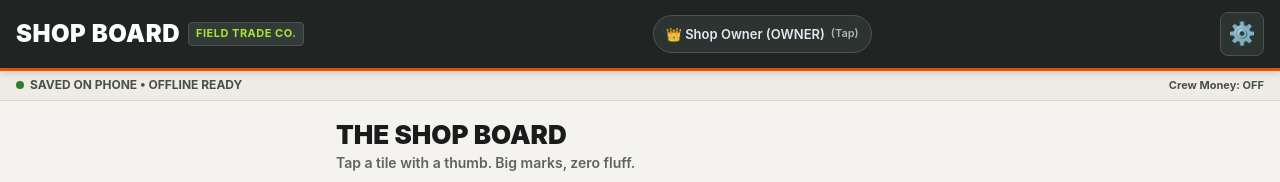
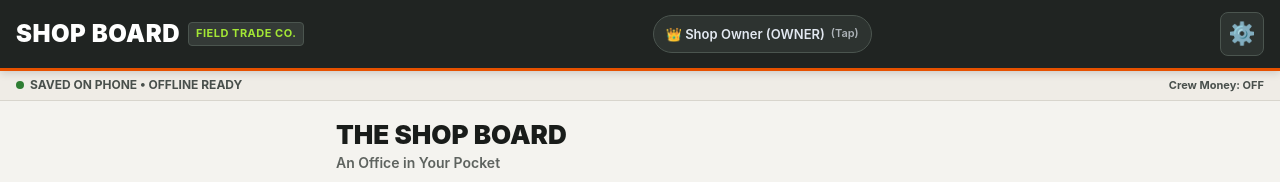
Before and after one commit to Hexabus/shop-board, a plain HTML site: page index.html in a window 1280 px wide. Shown: the top 182 px of the page. Drawn offline with Linux system fonts and the light colour scheme.

Commit message:
Header slogan change

```diff
--- a/index.html
+++ b/index.html
@@ -631,7 +631,7 @@
     <!-- HARDCODED INITIAL SCREEN SO IT NEVER RENDERS BLANK -->
     <div style="margin-bottom: 12px;">
       <h2 style="font-family: var(--font-display); font-size: 26px; font-weight: 900; text-transform: uppercase;">THE SHOP BOARD</h2>
-      <div style="font-size: 14px; color: var(--text-muted); font-weight: 600;">Tap a tile with a thumb. Big marks, zero fluff.</div>
+      <div style="font-size: 14px; color: var(--text-muted); font-weight: 600;">An Office in Your Pocket</div>
     </div>
 
     <div class="board-grid">
```
